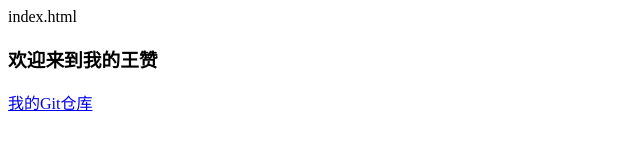
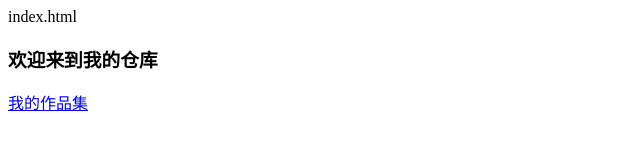
Before and after one commit to yayaya1651/zhuguiya.github.io, a plain HTML site: page index.html in a window 1280 px wide. Shown: the full height of the page, 0-640 px from the left. Drawn offline with Linux system fonts and the light colour scheme.

Commit message:
Add files via upload

```diff
--- a/index.html
+++ b/index.html
@@ -4,10 +4,10 @@ index.html
 <head>
     <meta charset="UTF-8">
     <meta name="viewport" content="width=device-width, initial-scale=1.0">
-    <title>我的第一个网站</title>
+    <title>我的作品集</title>
 </head>
 <body>
-    <h3>欢迎来到我的王赞</h3>
-    <a href="https://github.com/yayaya1651/sveltekit-1">我的Git仓库</a>
+    <h3>欢迎来到我的仓库</h3>
+    <a href="https://bf89fy.axshare.com">我的作品集</a>
 </body>
 </html>
```
